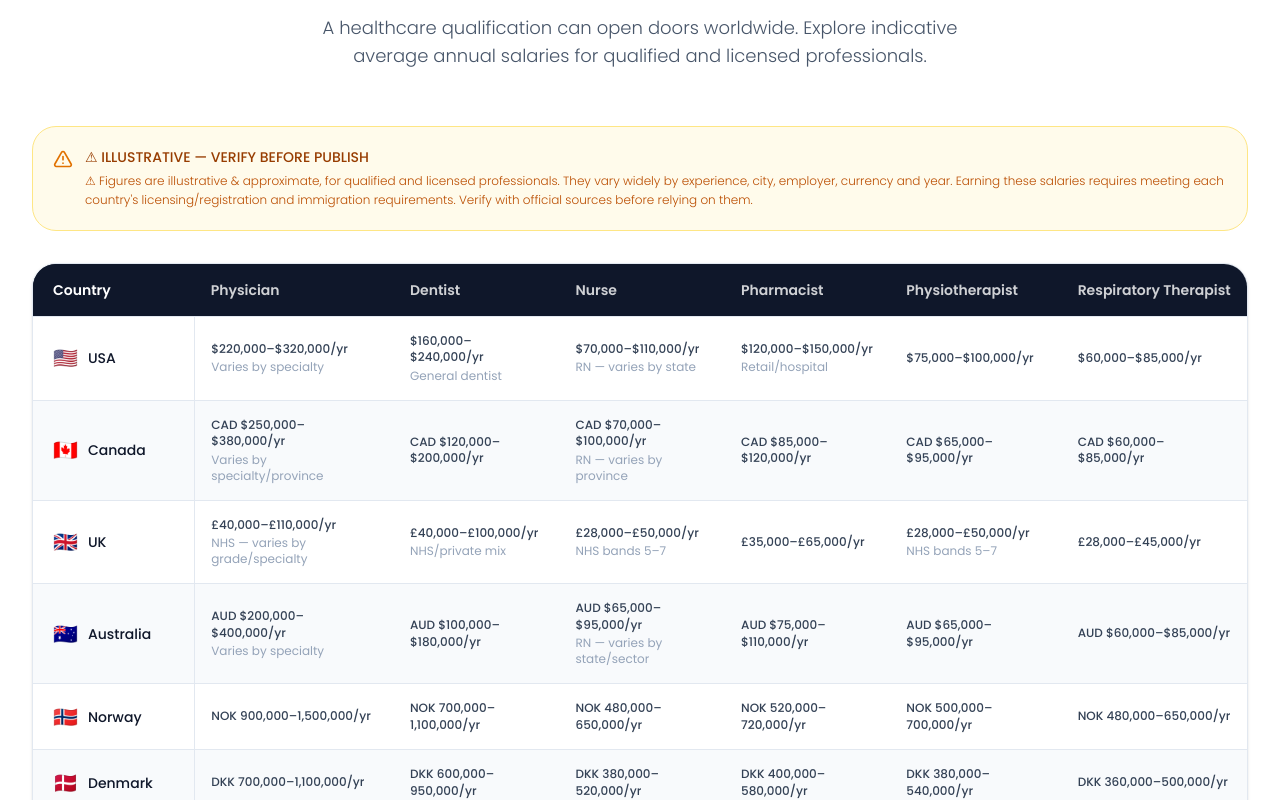
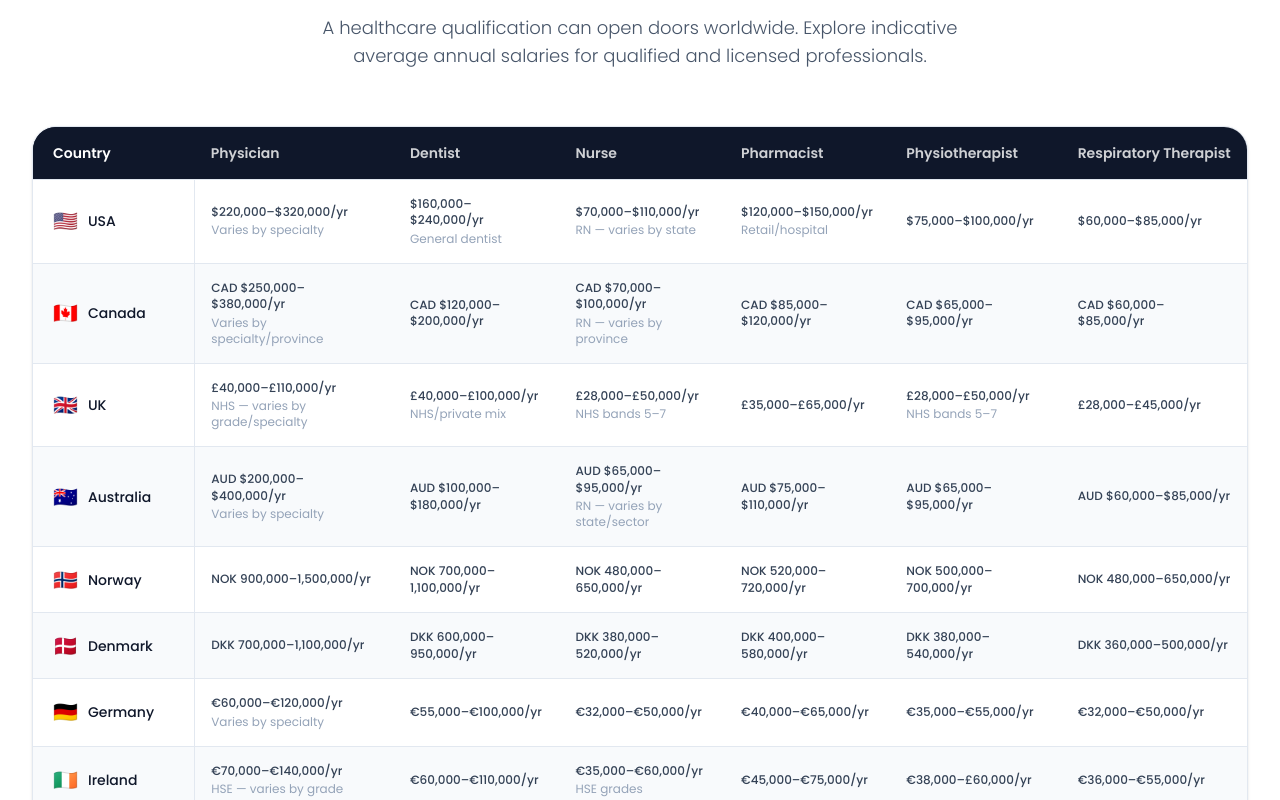
Before and after one commit to tawrejalam786/medico-yatra, a Next.js app: page / in a window 1280 px wide. Shown: the part 5660-6460 px from the top of the page. Built offline with nearby package versions, Linux system fonts and the light colour scheme.

Commit message:
Small changes

```diff
--- a/components/home/SalaryComparison.jsx
+++ b/components/home/SalaryComparison.jsx
@@ -62,7 +62,7 @@ export default function SalaryComparison({ highlightCareer }) {
         </div>
 
         {/* Warning banner */}
-        <motion.div
+        {/* <motion.div
           initial={{ opacity: 0, y: 10 }}
           whileInView={{ opacity: 1, y: 0 }}
           viewport={{ once: true }}
@@ -80,7 +80,7 @@ export default function SalaryComparison({ highlightCareer }) {
               {SALARY_WARNING}
             </p>
           </div>
-        </motion.div>
+        </motion.div> */}
 
         {/* Finder highlight note */}
         {highlightedProfession && (
--- a/data/salaryData.js
+++ b/data/salaryData.js
@@ -20,13 +20,13 @@
  * and immigration requirements — they are NOT guaranteed outcomes.
  */
 
-export const SALARY_WARNING =
-  "⚠ Figures are illustrative & approximate, for qualified and licensed professionals. " +
-  "They vary widely by experience, city, employer, currency and year. " +
-  "Earning these salaries requires meeting each country's licensing/registration and immigration requirements. " +
-  "Verify with official sources before relying on them.";
+// export const SALARY_WARNING =
+//   "⚠ Figures are illustrative & approximate, for qualified and licensed professionals. " +
+//   "They vary widely by experience, city, employer, currency and year. " +
+//   "Earning these salaries requires meeting each country's licensing/registration and immigration requirements. " +
+//   "Verify with official sources before relying on them.";
 
-export const SALARY_DEV_NOTE = "ILLUSTRATIVE — VERIFY BEFORE PUBLISH";
+// export const SALARY_DEV_NOTE = "ILLUSTRATIVE — VERIFY BEFORE PUBLISH";
 
 /** Profession column definitions */
 export const PROFESSIONS = [
```
